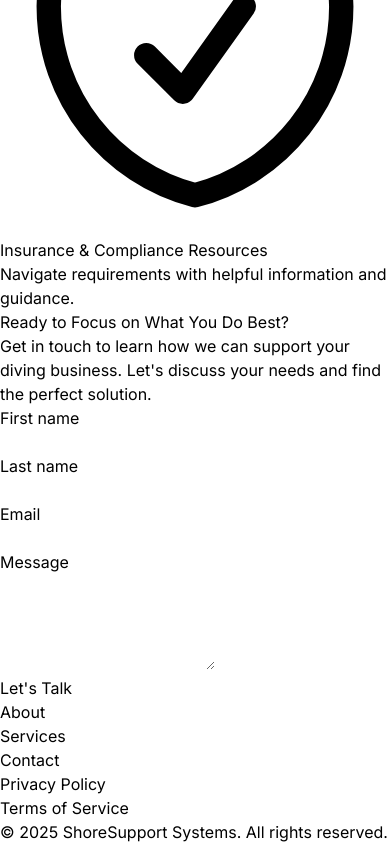
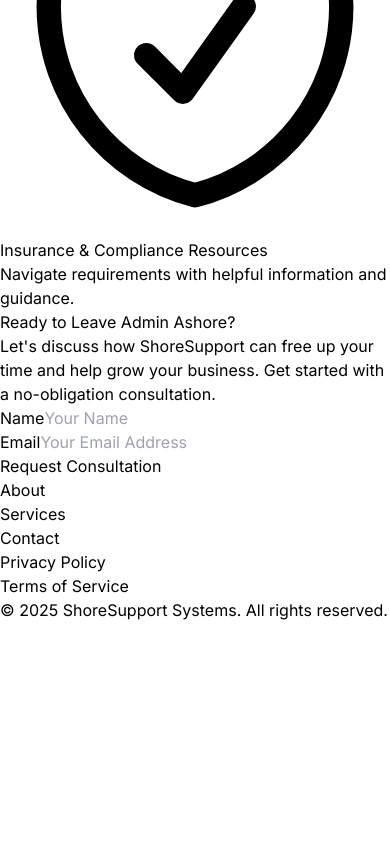
Before and after one commit to standardhuman/diver-support-service, a Next.js app: page / in a window 390 px wide. Shown: the part 6296-7140 px from the top of the page. After the commit the page ends 6918 px from the top, so only its background shows below. Built offline with nearby package versions, Linux system fonts and the light colour scheme.

Commit message:
design: redesign CallToAction component

```diff
--- a/src/components/CallToAction.tsx
+++ b/src/components/CallToAction.tsx
@@ -4,97 +4,92 @@ import { motion } from 'framer-motion'
 import { useInView } from 'react-intersection-observer'
 
 export default function CallToAction() {
-  const [ref, inView] = useInView({
+  const { ref, inView } = useInView({
     triggerOnce: true,
     threshold: 0.1,
-  })
+  });
+
+  const itemVariants = {
+    hidden: { opacity: 0, y: 20 },
+    visible: { opacity: 1, y: 0, transition: { duration: 0.6 } }
+  };
+
+  // Basic form submission handler (replace with actual logic later)
+  const handleSubmit = (event: React.FormEvent<HTMLFormElement>) => {
+    event.preventDefault();
+    // TODO: Implement actual form submission logic (e.g., send to an API endpoint)
+    alert('Form submitted (placeholder)!');
+  };
 
   return (
-    <div id="contact" className="bg-white py-24 sm:py-32">
-      <div className="mx-auto max-w-7xl px-6 lg:px-8">
+    <div id="contact" className="bg-white">
+      <div className="mx-auto max-w-4xl px-6 py-24 sm:py-32 lg:px-8">
         <motion.div
           ref={ref}
-          initial={{ opacity: 0, y: 20 }}
-          animate={inView ? { opacity: 1, y: 0 } : { opacity: 0, y: 20 }}
-          transition={{ duration: 0.8 }}
+          initial="hidden"
+          animate={inView ? "visible" : "hidden"}
+          variants={itemVariants}
           className="mx-auto max-w-2xl text-center"
         >
           <h2 className="text-3xl font-bold tracking-tight text-gray-900 sm:text-4xl">
-            Ready to Focus on What You Do Best?
+            Ready to Leave Admin Ashore?
           </h2>
-          <p className="mt-6 text-lg leading-8 text-gray-600">
-            Get in touch to learn how we can support your diving business. Let's discuss your needs and find the perfect solution.
+          <p className="mt-4 text-lg leading-8 text-gray-600">
+            Let's discuss how ShoreSupport can free up your time and help grow your business. Get started with a no-obligation consultation.
           </p>
         </motion.div>
+
+        {/* Simplified Form - Consider if a multi-step or conditional form is needed later */}
         <motion.form
-          initial={{ opacity: 0, y: 20 }}
-          animate={inView ? { opacity: 1, y: 0 } : { opacity: 0, y: 20 }}
-          transition={{ duration: 0.8, delay: 0.2 }}
+          initial="hidden"
+          animate={inView ? "visible" : "hidden"}
+          variants={itemVariants} // Apply variants for smooth appearance
+          transition={{ delay: 0.2 }} // Slight delay after title
+          onSubmit={handleSubmit}
           className="mx-auto mt-16 max-w-xl"
         >
-          <div className="grid grid-cols-1 gap-x-8 gap-y-6 sm:grid-cols-2">
+          <div className="grid grid-cols-1 gap-y-6">
+            {/* Simplified to just Name and Email for initial contact */}
             <div>
-              <label htmlFor="first-name" className="block text-sm font-semibold leading-6 text-gray-900">
-                First name
+              <label htmlFor="name" className="sr-only">
+                Name
               </label>
-              <div className="mt-2.5">
               <input
                 type="text"
-                  name="first-name"
-                  id="first-name"
-                  autoComplete="given-name"
-                  className="block w-full rounded-md border-0 px-3.5 py-2 text-gray-900 shadow-sm ring-1 ring-inset ring-gray-300 placeholder:text-gray-400 focus:ring-2 focus:ring-inset focus:ring-blue-600 sm:text-sm sm:leading-6"
+                name="name"
+                id="name"
+                required
+                autoComplete="name"
+                placeholder="Your Name"
+                className="block w-full rounded-md border-0 bg-gray-100 px-4 py-3 text-gray-900 shadow-sm ring-1 ring-inset ring-gray-300 placeholder:text-gray-500 focus:ring-2 focus:ring-inset focus:ring-blue-600 sm:text-sm sm:leading-6 transition duration-150 ease-in-out"
               />
             </div>
-            </div>
             <div>
-              <label htmlFor="last-name" className="block text-sm font-semibold leading-6 text-gray-900">
-                Last name
-              </label>
-              <div className="mt-2.5">
-                <input
-                  type="text"
-                  name="last-name"
-                  id="last-name"
-                  autoComplete="family-name"
-                  className="block w-full rounded-md border-0 px-3.5 py-2 text-gray-900 shadow-sm ring-1 ring-inset ring-gray-300 placeholder:text-gray-400 focus:ring-2 focus:ring-inset focus:ring-blue-600 sm:text-sm sm:leading-6"
-                />
-              </div>
-            </div>
-            <div className="sm:col-span-2">
-              <label htmlFor="email" className="block text-sm font-semibold leading-6 text-gray-900">
+              <label htmlFor="email" className="sr-only">
                 Email
               </label>
-              <div className="mt-2.5">
               <input
                 type="email"
                 name="email"
                 id="email"
+                required
                 autoComplete="email"
-                  className="block w-full rounded-md border-0 px-3.5 py-2 text-gray-900 shadow-sm ring-1 ring-inset ring-gray-300 placeholder:text-gray-400 focus:ring-2 focus:ring-inset focus:ring-blue-600 sm:text-sm sm:leading-6"
+                placeholder="Your Email Address"
+                className="block w-full rounded-md border-0 bg-gray-100 px-4 py-3 text-gray-900 shadow-sm ring-1 ring-inset ring-gray-300 placeholder:text-gray-500 focus:ring-2 focus:ring-inset focus:ring-blue-600 sm:text-sm sm:leading-6 transition duration-150 ease-in-out"
               />
             </div>
+            {/* Removed Message Textarea for simplicity - can be added back */}
+            {/* <div>
+              <label htmlFor="message" className="sr-only">Message</label>
+              <textarea name="message" id="message" rows={4} placeholder="How can we help?" className="block w-full rounded-md border-0 bg-gray-100 px-4 py-3 text-gray-900 shadow-sm ring-1 ring-inset ring-gray-300 placeholder:text-gray-500 focus:ring-2 focus:ring-inset focus:ring-blue-600 sm:text-sm sm:leading-6 transition duration-150 ease-in-out"></textarea>
+            </div> */}
           </div>
-            <div className="sm:col-span-2">
-              <label htmlFor="message" className="block text-sm font-semibold leading-6 text-gray-900">
-                Message
-              </label>
-              <div className="mt-2.5">
-                <textarea
-                  name="message"
-                  id="message"
-                  rows={4}
-                  className="block w-full rounded-md border-0 px-3.5 py-2 text-gray-900 shadow-sm ring-1 ring-inset ring-gray-300 placeholder:text-gray-400 focus:ring-2 focus:ring-inset focus:ring-blue-600 sm:text-sm sm:leading-6"
-                />
-              </div>
-            </div>
-          </div>
-          <div className="mt-10">
+          <div className="mt-8 flex justify-center"> {/* Centered button */}
             <button
               type="submit"
-              className="block w-full rounded-md bg-blue-600 px-3.5 py-2.5 text-center text-sm font-semibold text-white shadow-sm hover:bg-blue-500 focus-visible:outline focus-visible:outline-2 focus-visible:outline-offset-2 focus-visible:outline-blue-600"
+              className="rounded-md bg-blue-600 px-6 py-3 text-base font-semibold text-white shadow-sm hover:bg-blue-500 focus-visible:outline focus-visible:outline-2 focus-visible:outline-offset-2 focus-visible:outline-blue-600 transition-colors duration-150 ease-in-out"
             >
-              Let's Talk
+              Request Consultation
             </button>
           </div>
         </motion.form>
```
Lines whose indentation alone changed are shown as unchanged.
